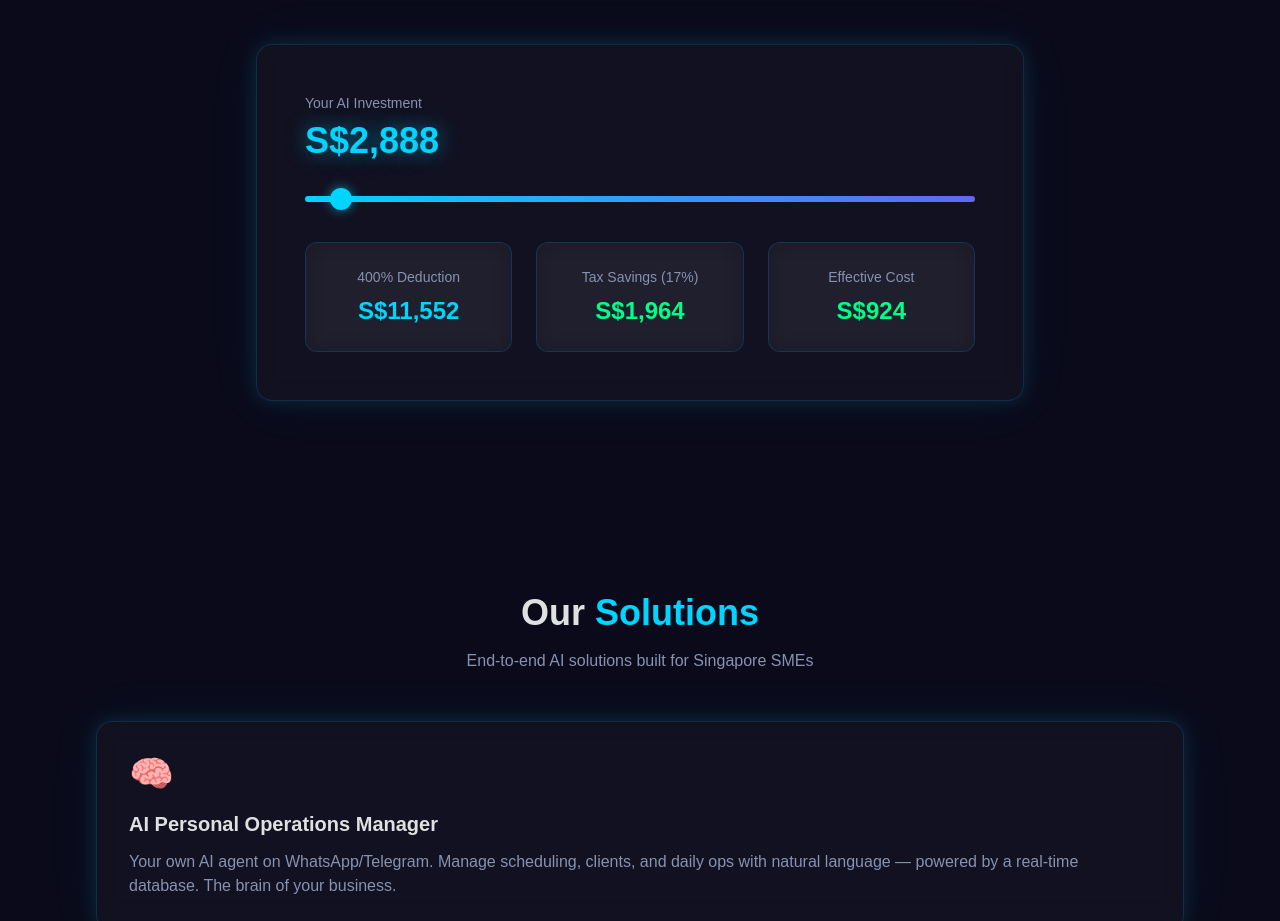
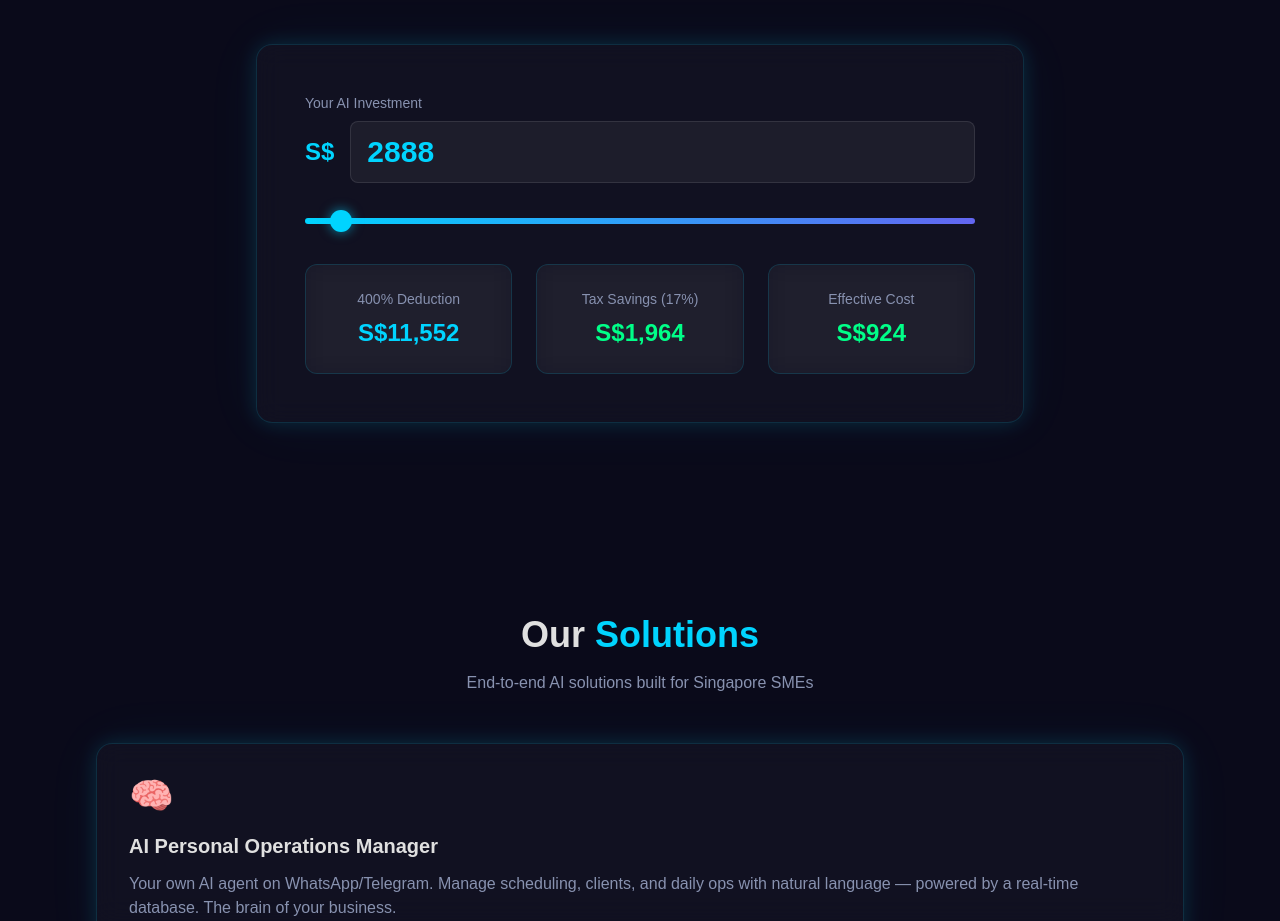
Before and after one commit to IsaacYap90/ionicx-ai, a Next.js app: page / in a window 1280 px wide. Shown: the part 980-1901 px from the top of the page. Built offline with nearby package versions, Linux system fonts and the light colour scheme.

Commit message:
feat: add number input box to EIS calculator

```diff
--- a/src/app/page.tsx
+++ b/src/app/page.tsx
@@ -179,8 +179,20 @@ function Calculator() {
           <label className="block text-sm text-[var(--text-dim)] mb-2">
             {t("calc.label")}
           </label>
-          <div className="text-4xl font-bold text-[#00d4ff] text-glow-cyan mb-6">
-            {fmt(investment)}
+          <div className="flex items-center gap-4 mb-6">
+            <span className="text-[#00d4ff] text-2xl font-bold">S$</span>
+            <input
+              type="number"
+              min={1000}
+              max={50000}
+              step={100}
+              value={investment}
+              onChange={(e) => {
+                const v = Number(e.target.value);
+                if (v >= 0 && v <= 50000) setInvestment(v);
+              }}
+              className="bg-white/5 border border-white/10 rounded-lg px-4 py-3 text-3xl font-bold text-[#00d4ff] w-full outline-none focus:border-[#00d4ff] transition-colors"
+            />
           </div>
           <input
             type="range"
```
